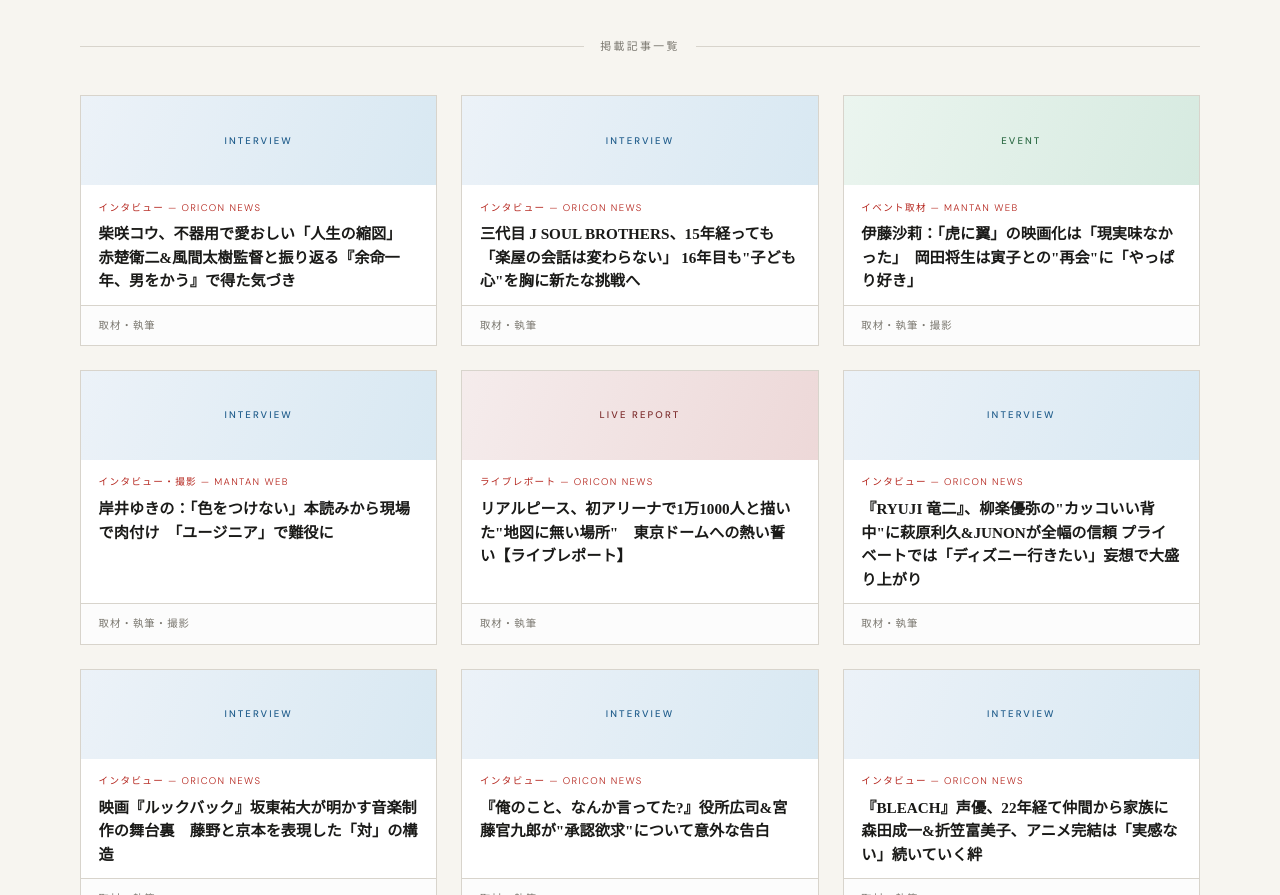
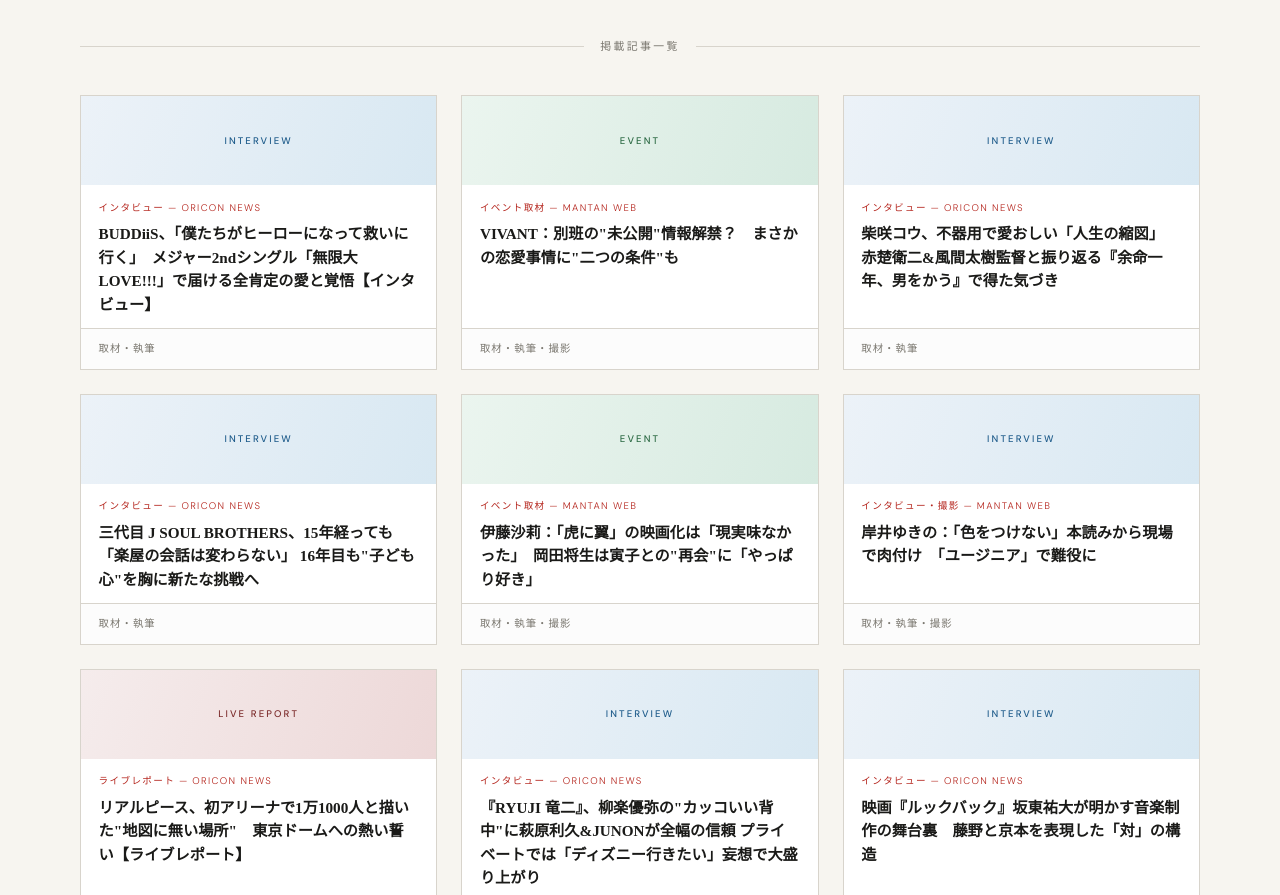
Before and after one commit to snowendo/snowendo.github.io, a plain HTML site: page index.html in a window 1280 px wide. Shown: the part 1449-2344 px from the top of the page. Drawn offline with nearby package versions, Linux system fonts and the light colour scheme; a web font is replaced by a local one.

Commit message:
Add files via upload

```diff
--- a/index.html
+++ b/index.html
@@ -313,6 +313,22 @@ footer{background:var(--ink);color:var(--paper);padding:2rem 2.5rem;
       <span class="works-divider-label">掲載記事一覧</span>
       <span class="works-divider-line"></span>
     </div>
+    <a class="work-card reveal" href="https://www.oricon.co.jp/special/76820/" target="_blank" rel="noopener" data-cat="interview">
+      <div class="work-img cat-interview"><span class="work-img-label">Interview</span></div>
+      <div class="work-body">
+        <p class="work-tag">インタビュー — ORICON NEWS</p>
+        <p class="work-title">BUDDiiS、「僕たちがヒーローになって救いに行く」　メジャー2ndシングル「無限大LOVE!!!」で届ける全肯定の愛と覚悟【インタビュー】</p>
+      </div>
+      <div class="work-footer"><span class="work-type">取材・執筆</span><span class="work-arrow">→</span></div>
+    </a>
+    <a class="work-card reveal" href="https://mantan-web.jp/article/20261119dog00m200102000a.html" target="_blank" rel="noopener" data-cat="event">
+      <div class="work-img cat-event"><span class="work-img-label">Event</span></div>
+      <div class="work-body">
+        <p class="work-tag">イベント取材 — MANTAN WEB</p>
+        <p class="work-title">VIVANT：別班の"未公開"情報解禁？　まさかの恋愛事情に"二つの条件"も</p>
+      </div>
+      <div class="work-footer"><span class="work-type">取材・執筆・撮影</span><span class="work-arrow">→</span></div>
+    </a>
     <a class="work-card reveal" href="https://www.oricon.co.jp/news/2492867/" target="_blank" rel="noopener" data-cat="interview">
       <div class="work-img cat-interview"><span class="work-img-label">Interview</span></div>
       <div class="work-body">
```
